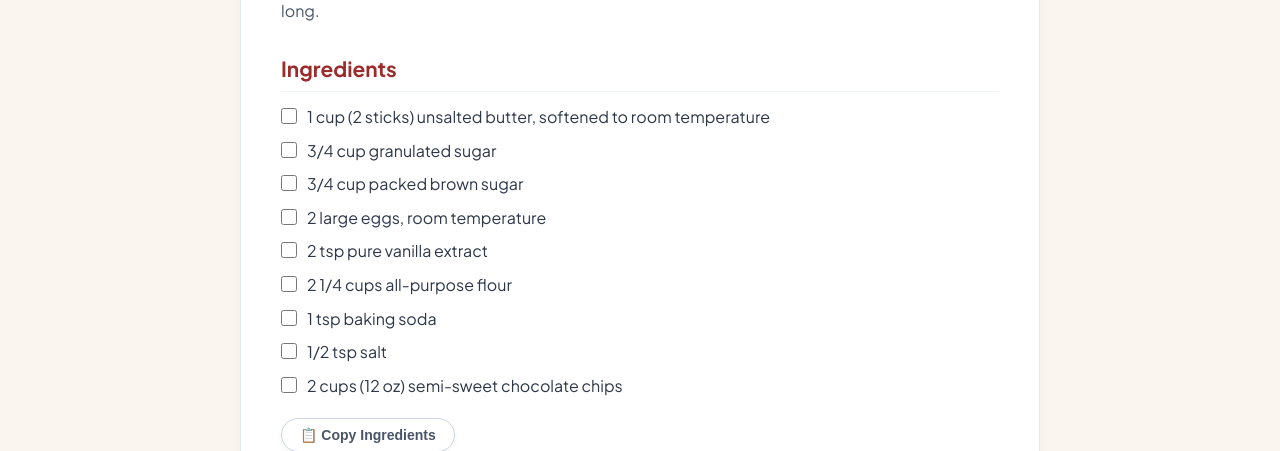
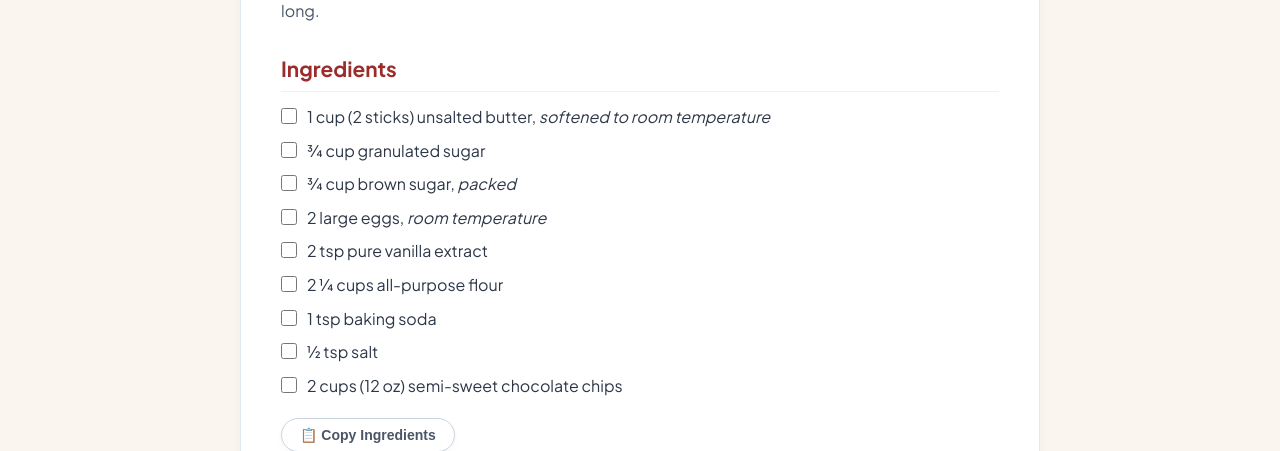
Before and after one commit to TheSharedCrumb/TheSharedCrumb, a Jekyll site: the page built from _recipes/Cookies_ClassicChocolateChip.md, in a window 1280 px wide and 900 px high, scrolled down 980 px. Shown: the part 154-605 px from the top of the window. Built offline with Jekyll 4.4.1, drawn with Linux system fonts in a browser that asks for light colours.

Commit message:
Refine ingredient list formatting in recipe
Updated ingredient formatting for consistency and clarity.

```diff
--- a/_recipes/Cookies_ClassicChocolateChip.md
+++ b/_recipes/Cookies_ClassicChocolateChip.md
@@ -21,14 +21,15 @@ This recipe keeps things straightforward without requiring hours of chilling or
 Whether you're baking a batch for a weekend get-together, sending them in school lunchboxes, or sneaking one straight off the cooling rack while the chocolate is still melted, these never last long.
 
 ### Ingredients
-* 1 cup (2 sticks) unsalted butter, softened to room temperature
-* 3/4 cup granulated sugar
-* 3/4 cup packed brown sugar
-* 2 large eggs, room temperature
+
+* 1 cup (2 sticks) unsalted butter, _softened to room temperature_
+* ¾ cup granulated sugar
+* ¾ cup brown sugar, _packed_
+* 2 large eggs, _room temperature_
 * 2 tsp pure vanilla extract
-* 2 1/4 cups all-purpose flour
+* 2 ¼ cups all-purpose flour
 * 1 tsp baking soda
-* 1/2 tsp salt
+* ½ tsp salt
 * 2 cups (12 oz) semi-sweet chocolate chips
 
 ### Instructions
```
